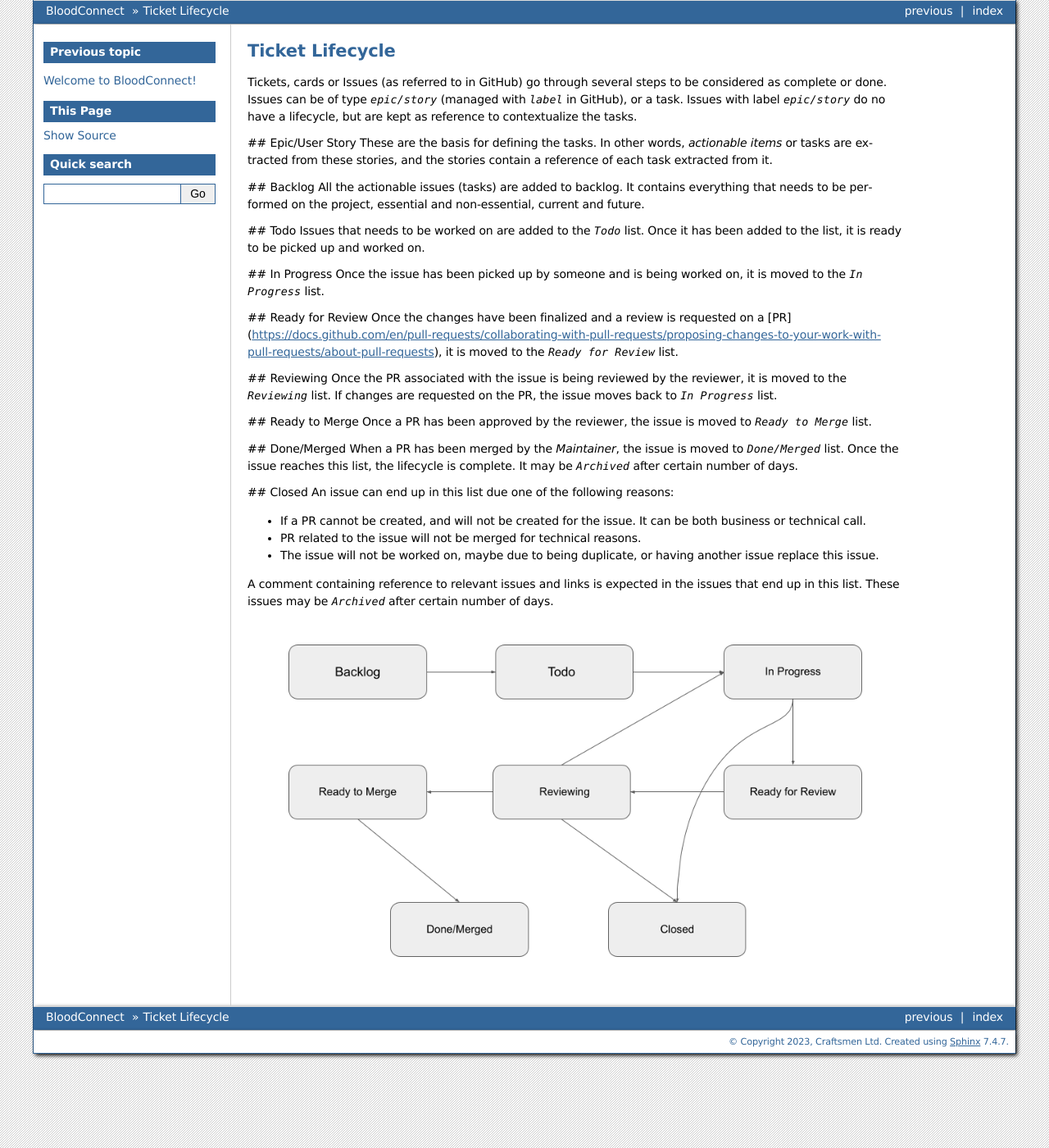
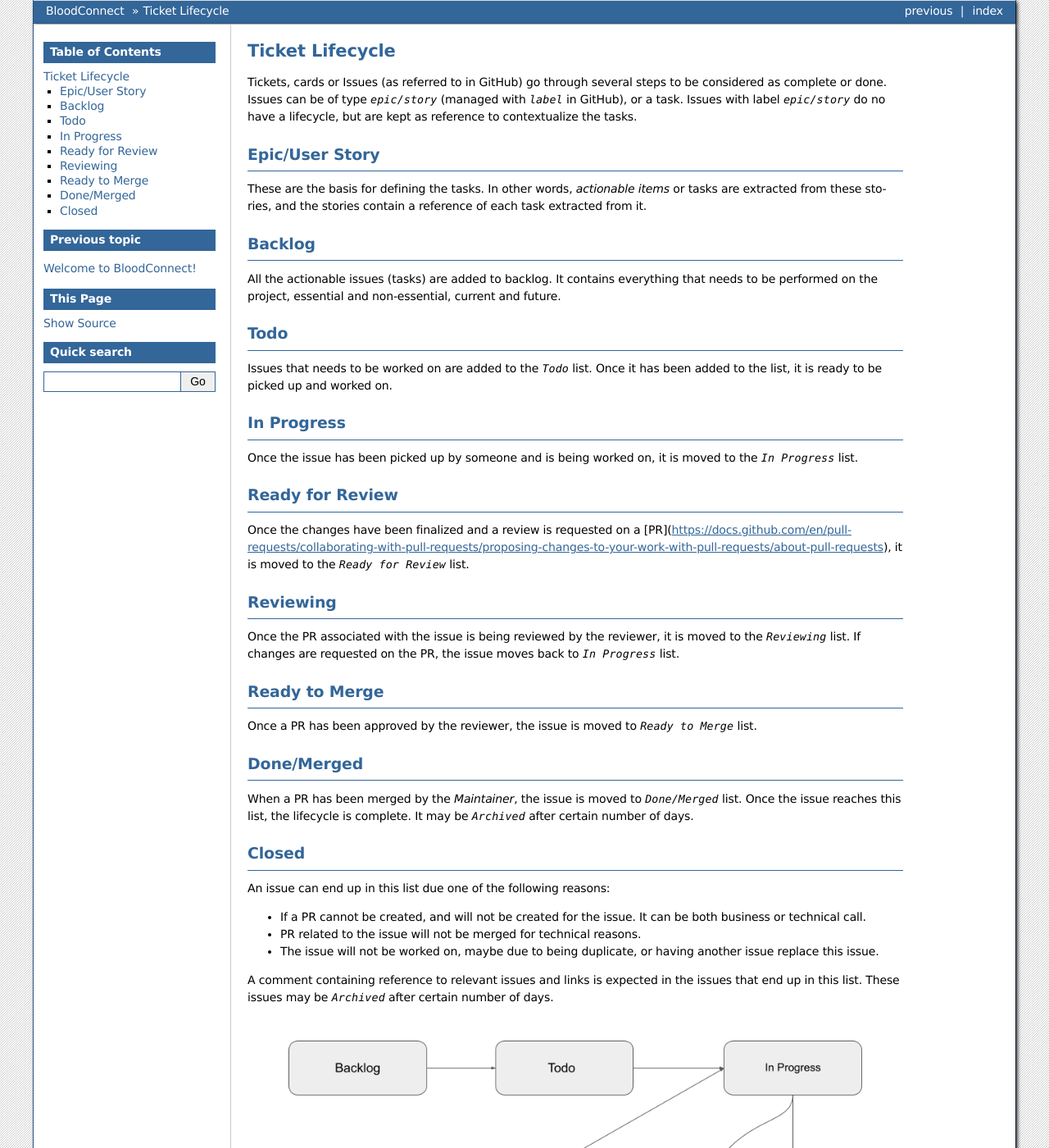
Before and after one commit to CraftsmenLtd/BloodConnect, a Sphinx documentation site: the page built from docs/development/TicketLifecycle.rst, in a window 1280 px wide and 1400 px high. Shown: the whole window at 82% size. Built offline with Sphinx 7.4.7, drawn with Linux system fonts in a browser that asks for light colours.

Commit message:
I-#40 tickets lifecycle doc converted to reST

```diff
--- a/docs/development/TicketLifecycle.rst
+++ b/docs/development/TicketLifecycle.rst
@@ -1,33 +1,42 @@
-=====
+================
 Ticket Lifecycle
-=====
+================
 Tickets, cards or Issues (as referred to in GitHub) go through several steps to be considered as complete or done. Issues can be of type `epic/story` (managed with `label` in GitHub), or a task. Issues with label `epic/story` do no have a lifecycle, but are kept as reference to contextualize the tasks.
 
-## Epic/User Story
+Epic/User Story
+~~~~~~~~~~~~~~~
 These are the basis for defining the tasks. In other words, *actionable items* or tasks are extracted from these stories, and the stories contain a reference of each task extracted from it.
 
-## Backlog
+Backlog
+~~~~~~~
 All the actionable issues (tasks) are added to backlog. It contains everything that needs to be performed on the project, essential and non-essential, current and future.
 
-## Todo
+Todo
+~~~~~
 Issues that needs to be worked on are added to the `Todo` list. Once it has been added to the list, it is ready to be picked up and worked on.
 
-## In Progress
+In Progress
+~~~~~~~~~~~
 Once the issue has been picked up by someone and is being worked on, it is moved to the `In Progress` list.
 
-## Ready for Review
+Ready for Review
+~~~~~~~~~~~~~~~~
 Once the changes have been finalized and a review is requested on a [PR](https://docs.github.com/en/pull-requests/collaborating-with-pull-requests/proposing-changes-to-your-work-with-pull-requests/about-pull-requests), it is moved to the `Ready for Review` list.
 
-## Reviewing
+Reviewing
+~~~~~~~~~
 Once the PR associated with the issue is being reviewed by the reviewer, it is moved to the `Reviewing` list. If changes are requested on the PR, the issue moves back to `In Progress` list.
 
-## Ready to Merge
+Ready to Merge
+~~~~~~~~~~~~~~
 Once a PR has been approved by the reviewer, the issue is moved to `Ready to Merge` list.
 
-## Done/Merged
+Done/Merged
+~~~~~~~~~~~
 When a PR has been merged by the *Maintainer*, the issue is moved to `Done/Merged` list. Once the issue reaches this list, the lifecycle is complete. It may be `Archived` after certain number of days.
 
-## Closed
+Closed
+~~~~~~
 An issue can end up in this list due one of the following reasons:
 
 - If a PR cannot be created, and will not be created for the issue. It can be both business or technical call.
```
Also changed, not shown: docs/development/TicketLifecycle.md (deleted, +0 -40 lines).
